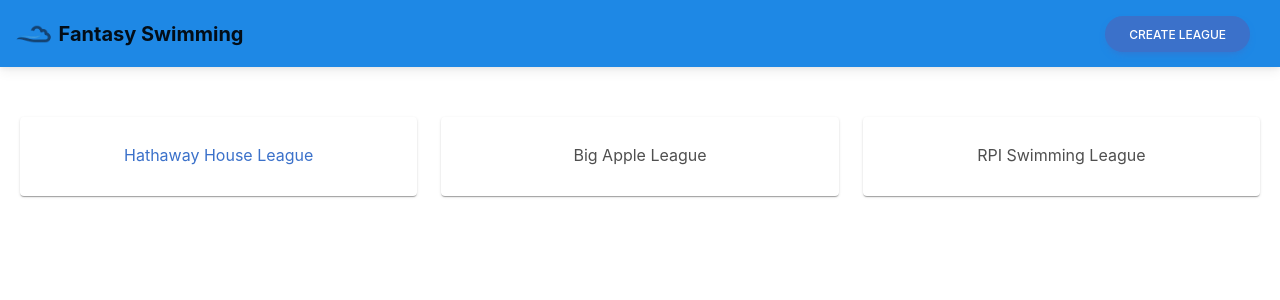
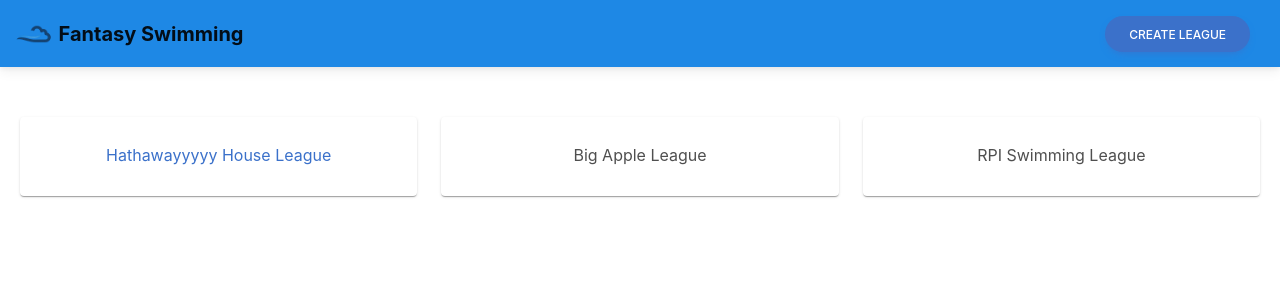
Before and after one commit to tmin23/fantasy_swim, a React (Create React App) app in the folder frontend/: page /UserHome in a window 1280 px wide. Shown: the top 300 px of the page. Built offline with nearby package versions, Linux system fonts and the light colour scheme.

Commit message:
just checking to see if my changes are on github

```diff
--- a/frontend/src/pages/UserHome/LeaguesList.jsx
+++ b/frontend/src/pages/UserHome/LeaguesList.jsx
@@ -20,7 +20,7 @@ export default function LeaguesList() {
                 <Grid item xs>
                     <Link to="/LeagueHome">
                         <CustomButtonBase component={Item}>
-                            Hathaway House League
+                            Hathawayyyyy House League
                         </CustomButtonBase>
                     </Link>
                 </Grid>
```
